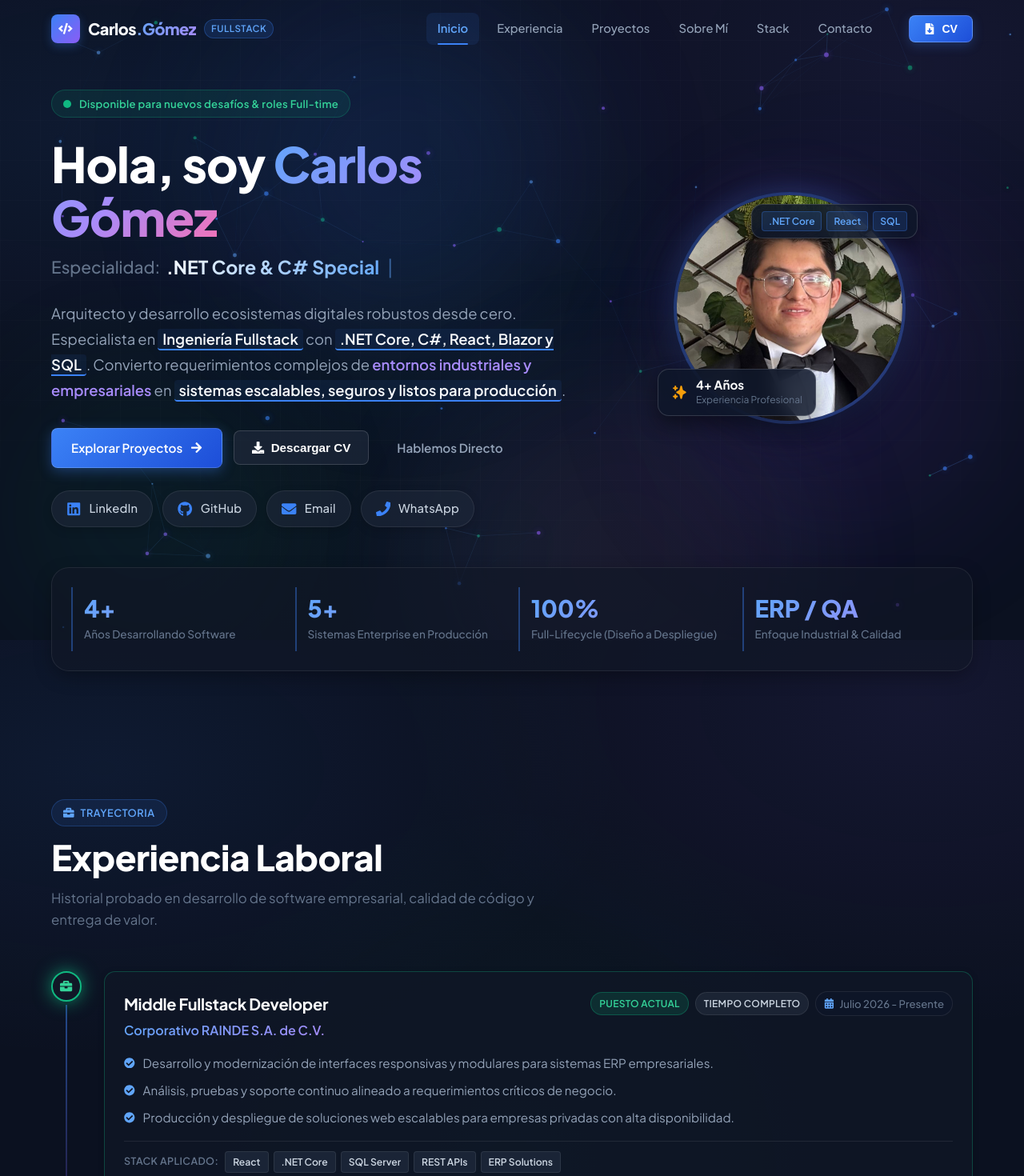
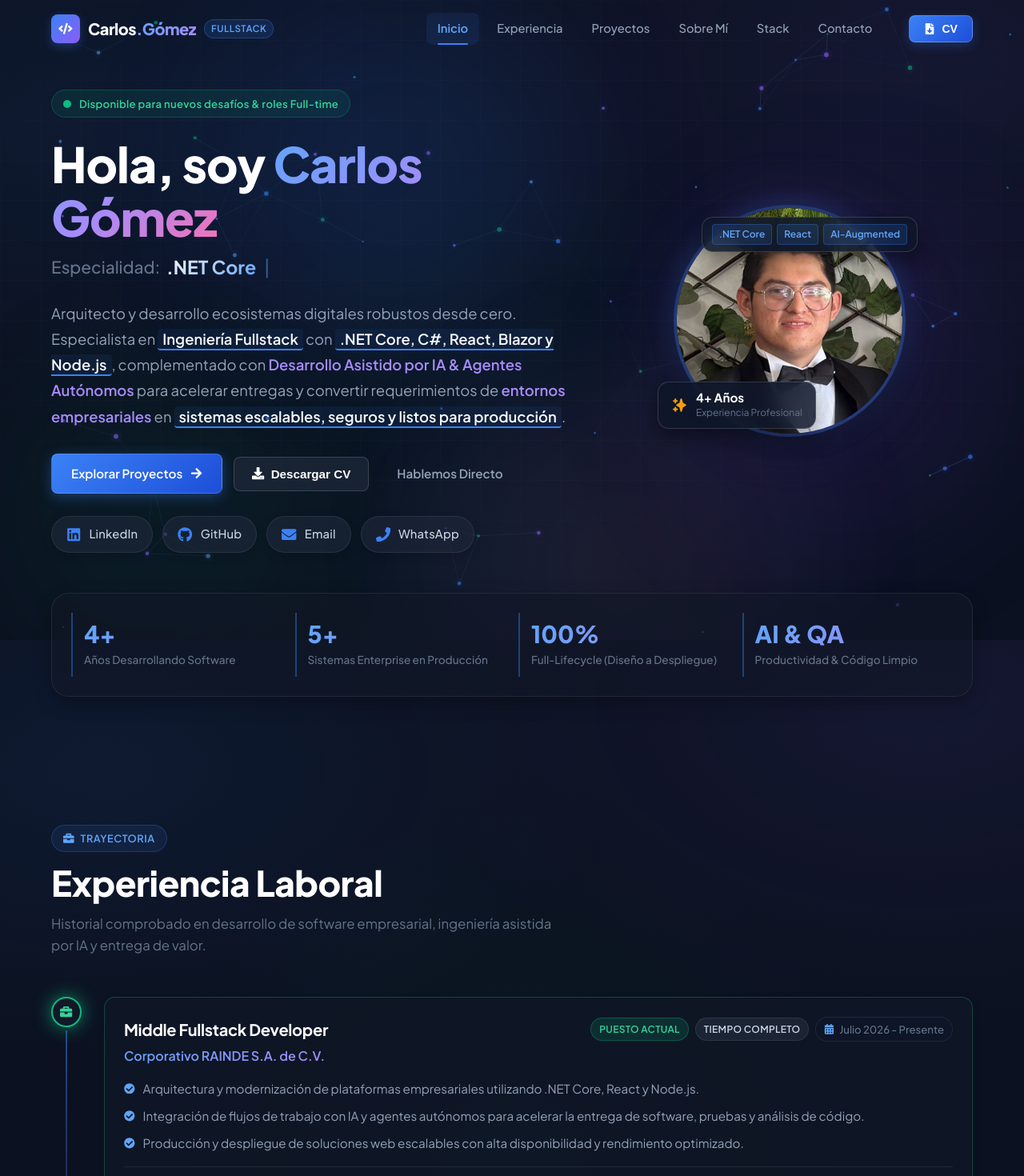
Before and after one commit to carlos-uaa/Personal-Portfolio, a React (Vite) app: page / in a window 1280 px wide. Shown: the top 1470 px of the page at 80% size. Built offline with nearby package versions, Linux system fonts and the light colour scheme.

Commit message:
feat: update CV with ATS format and add AI-driven engineering to portfolio

```diff
--- a/src/components/AboutMe/AboutMe.jsx
+++ b/src/components/AboutMe/AboutMe.jsx
@@ -1,16 +1,16 @@
 import photo from '../../assets/Profile.jpg';
 import {
   FaUserGraduate, FaMapMarkerAlt, FaFileDownload, FaBuilding,
-  FaCheck, FaShieldAlt, FaRocket, FaDatabase, FaLayerGroup
+  FaCheck, FaShieldAlt, FaRocket, FaDatabase, FaLayerGroup, FaRobot
 } from 'react-icons/fa';
 import './AboutMe.scss';
 
 function AboutMe() {
   const handleDownloadCV = () => {
-    const pdfUrl = "/Gomez_Hernandez_Carlos_Antonio_CV.pdf";
+    const pdfUrl = "/Carlos_Gomez_FullStack_Resume.pdf";
     const link = document.createElement("a");
     link.href = pdfUrl;
-    link.download = "GomezHernandezCarlosAntonioCV.pdf";
+    link.download = "Carlos_Gomez_FullStack_Resume.pdf";
     document.body.appendChild(link);
     link.click();
     document.body.removeChild(link);
@@ -23,6 +23,11 @@ function AboutMe() {
       description: "Diseño de microservicios y REST APIs en .NET Core con arquitectura limpia, inyección de dependencias y patrones de diseño desacoplados."
     },
     {
+      icon: <FaRobot />,
+      title: "Ingeniería Asistida por IA",
+      description: "Aceleración del ciclo de vida del software mediante agentes autónomos, modelos de lenguaje (LLMs) y pipelines automatizados de desarrollo."
+    },
+    {
       icon: <FaDatabase />,
       title: "Optimización de Bases de Datos",
       description: "Modelado relacional en SQL Server, diseño de esquemas normalizados, optimización de consultas y transacciones críticas de alta concurrencia."
@@ -30,12 +35,7 @@ function AboutMe() {
     {
       icon: <FaShieldAlt />,
       title: "Testing & Calidad Continua",
-      description: "Cobertura rigurosa con suites de pruebas unitarias y funcionales (xUnit, nUnit, Selenium) que aseguran despliegues estables en producción."
-    },
-    {
-      icon: <FaRocket />,
-      title: "Full-Cycle Delivery",
-      description: "Liderazgo técnico de proyectos de punta a punta: desde el análisis de negocio industrial hasta su contenedorización y puesta en marcha."
+      description: "Cobertura rigurosa con suites de pruebas unitarias y funcionales (xUnit, Selenium) que aseguran despliegues estables en producción."
     }
   ];
 
@@ -98,9 +98,10 @@ function AboutMe() {
             </p>
             <p className="bio-text">
               Mi dominio abarca el ecosistema tecnológico de Microsoft (<strong>C#, .NET Core, Blazor, SQL Server</strong>)
-              junto con entornos modernos de JavaScript/TypeScript (<strong>React, Angular, Node.js</strong>). Me especializo
-              en transformar reglas de negocio e industriales complejas en interfaces reactivas y APIs de alta disponibilidad.
-              Apasionado por las mejores prácticas, Clean Code, automatización con Docker y arquitecturas preparadas para crecer en la nube.
+              junto con entornos modernos de JavaScript/TypeScript (<strong>React, Angular, Node.js</strong>) y el{' '}
+              <strong>Desarrollo Asistido por Inteligencia Artificial y Agentes Autónomos</strong>. Me especializo
+              en transformar reglas de negocio complejas en interfaces reactivas y APIs de alta disponibilidad,
+              aplicando Clean Code, pruebas automatizadas y contenedores Docker para la nube.
             </p>
           </div>
 
--- a/src/components/Experience/Experience.jsx
+++ b/src/components/Experience/Experience.jsx
@@ -11,8 +11,8 @@ function Experience() {
       period: "Julio 2026 - Presente",
       isCurrent: true,
       type: "Tiempo Completo",
-      technologies: ["React", ".NET Core", "SQL Server", "REST APIs", "ERP Solutions"],
-      description: "* Desarrollo y modernización de interfaces responsivas y modulares para sistemas ERP empresariales. \n * Análisis, pruebas y soporte continuo alineado a requerimientos críticos de negocio. \n * Producción y despliegue de soluciones web escalables para empresas privadas con alta disponibilidad."
+      technologies: ["React", ".NET Core", "Node.js", "AI-Augmented Dev", "AI Agents", "SQL Server", "REST APIs"],
+      description: "* Arquitectura y modernización de plataformas empresariales utilizando .NET Core, React y Node.js. \n * Integración de flujos de trabajo con IA y agentes autónomos para acelerar la entrega de software, pruebas y análisis de código. \n * Producción y despliegue de soluciones web escalables con alta disponibilidad y rendimiento optimizado."
     },
     {
       id: 3,
@@ -21,8 +21,8 @@ function Experience() {
       period: "Diciembre 2022 - Mayo 2026",
       isCurrent: false,
       type: "Tiempo Completo",
-      technologies: [".NET Core", "C#", "Blazor", "Angular", "Node.js", "SQL Server", "xUnit", "nUnit"],
-      description: "* Desarrollador responsable de aplicaciones empresariales, liderando el ciclo completo desde arquitectura hasta producción. \n * Diseño e implementación de soluciones escalables con .NET Entity Framework Core, Blazor, Angular y Node.js. \n * Creación de suites de pruebas unitarias y de integración para APIs y frontend con nUnit y xUnit. \n * Soporte en producción, optimización de consultas SQL y resolución de incidencias críticas bajo tiempos estrictos. \n * Arquitectura modular y diseño de sistemas orientado a microservicios y APIs RESTful."
+      technologies: [".NET Core", "C#", "Blazor", "Angular", "Node.js", "SQL Server", "AI Tooling", "xUnit"],
+      description: "* Desarrollador responsable de aplicaciones empresariales, liderando el ciclo completo desde arquitectura hasta producción. \n * Diseño e implementación de soluciones escalables con .NET Entity Framework Core, Blazor, Angular y Node.js. \n * Adopción pionera de herramientas de IA (LLMs) y pipelines de desarrollo para análisis de commits, refactorización y resolución ágil de bugs. \n * Creación de suites de pruebas unitarias y de integración para APIs y frontend con nUnit y xUnit. \n * Soporte en producción, optimización de consultas SQL y resolución de incidencias críticas bajo tiempos estrictos."
     },
     {
       id: 2,
@@ -36,7 +36,7 @@ function Experience() {
     },
     {
       id: 1,
-      role: "Freelance Web Developer",
+      role: "Frontend Developer (Freelance)",
       company: "Freelance",
       period: "Noviembre 2021 - Junio 2022",
       isCurrent: false,
@@ -55,7 +55,7 @@ function Experience() {
         </span>
         <h2 className="section-header__title">Experiencia Laboral</h2>
         <p className="section-header__subtitle">
-          Historial probado en desarrollo de software empresarial, calidad de código y entrega de valor.
+          Historial comprobado en desarrollo de software empresarial, ingeniería asistida por IA y entrega de valor.
         </p>
       </div>
 
--- a/src/components/Presentation/Presentation.jsx
+++ b/src/components/Presentation/Presentation.jsx
@@ -9,10 +9,11 @@ import './Presentation.scss';
 import ContactChip from './ContactChip/ContactChip';
 
 const TITLES = [
-  "Middle Fullstack Developer",
+  "Fullstack Developer (.NET & React)",
   ".NET Core & C# Specialist",
-  "React & Frontend Architect",
-  "Enterprise ERP & Cloud Solutions"
+  "React & Node.js Engineer",
+  "AI-Augmented Software Engineer",
+  "Enterprise & Cloud Solutions"
 ];
 
 function Presentation() {
@@ -70,8 +71,8 @@ function Presentation() {
 
   const handleDownloadCV = () => {
     const link = document.createElement('a');
-    link.href = '/Gomez_Hernandez_Carlos_Antonio_CV.pdf';
-    link.download = 'GomezHernandezCarlosAntonioCV.pdf';
+    link.href = '/Carlos_Gomez_FullStack_Resume.pdf';
+    link.download = 'Carlos_Gomez_FullStack_Resume.pdf';
     document.body.appendChild(link);
     link.click();
     document.body.removeChild(link);
@@ -105,8 +106,9 @@ function Presentation() {
             <p>
               Arquitecto y desarrollo ecosistemas digitales robustos desde cero. Especialista en{' '}
               <span className="highlight">Ingeniería Fullstack</span> con{' '}
-              <span className="highlight">.NET Core, C#, React, Blazor y SQL</span>. Convierto requerimientos
-              complejos de <span className="highlight--alt">entornos industriales y empresariales</span> en{' '}
+              <span className="highlight">.NET Core, C#, React, Blazor y Node.js</span>, complementado con{' '}
+              <span className="highlight--alt">Desarrollo Asistido por IA & Agentes Autónomos</span> para acelerar
+              entregas y convertir requerimientos de <span className="highlight--alt">entornos empresariales</span> en{' '}
               <span className="highlight">sistemas escalables, seguros y listos para producción</span>.
             </p>
           </div>
@@ -143,7 +145,7 @@ function Presentation() {
         <div className="presentation__img-wrapper">
           <div className="presentation__img-glow"></div>
           <div className="presentation__img-card">
-            <img src={photo} alt="Carlos Gómez - Middle Fullstack Developer" />
+            <img src={photo} alt="Carlos Gómez - Fullstack Developer" />
             <div className="floating-badge floating-badge--experience">
               <span className="floating-badge__icon"><HiSparkles /></span>
               <div className="floating-badge__info">
@@ -154,7 +156,7 @@ function Presentation() {
             <div className="floating-badge floating-badge--tech">
               <span className="tech-tag">.NET Core</span>
               <span className="tech-tag">React</span>
-              <span className="tech-tag">SQL</span>
+              <span className="tech-tag">AI-Augmented</span>
             </div>
           </div>
         </div>
@@ -175,8 +177,8 @@ function Presentation() {
           <span className="metric-label">Full-Lifecycle (Diseño a Despliegue)</span>
         </div>
         <div className="metric-card">
-          <span className="metric-number">ERP / QA</span>
-          <span className="metric-label">Enfoque Industrial & Calidad</span>
+          <span className="metric-number">AI & QA</span>
+          <span className="metric-label">Productividad & Código Limpio</span>
         </div>
       </div>
     </section>
--- a/src/components/TechStack/TechStack.jsx
+++ b/src/components/TechStack/TechStack.jsx
@@ -4,8 +4,9 @@ import {
   SiSupabase, SiVercel
 } from 'react-icons/si';
 import { TbBrandCSharp, TbSql } from 'react-icons/tb';
-import { FaAws, FaLayerGroup } from "react-icons/fa";
+import { FaAws, FaLayerGroup, FaRobot, FaBrain } from "react-icons/fa";
 import { VscAzure, VscVscode } from "react-icons/vsc";
+import { HiSparkles } from "react-icons/hi";
 import './TechStack.scss';
 
 function TechStack() {
@@ -37,6 +38,17 @@ function TechStack() {
       ]
     },
     {
+      category: "IA & Desarrollo Agéntico",
+      badgeClass: "badge-focus",
+      technologies: [
+        { name: "Agentes & Workflows", icon: <FaRobot />, color: "#38bdf8" },
+        { name: "Gemini / Claude / GPT", icon: <HiSparkles />, color: "#a855f7" },
+        { name: "OpenAI API", icon: <SiOpenai />, color: "#10a37f" },
+        { name: "Copilot & Qodo", icon: <FaBrain />, color: "#f59e0b" },
+        { name: "Clean Architecture", icon: <FaLayerGroup />, color: "#34d399" },
+      ]
+    },
+    {
       category: "DevOps, Cloud & Herramientas",
       badgeClass: "badge-tools",
       technologies: [
@@ -50,15 +62,6 @@ function TechStack() {
         { name: "VS Code", icon: <VscVscode />, color: "#60a5fa" },
         { name: "npm", icon: <SiNpm />, color: "#ef4444" },
       ]
-    },
-    {
-      category: "Enfoque & Expansión Continua",
-      badgeClass: "badge-focus",
-      technologies: [
-        { name: "Clean Architecture", icon: <FaLayerGroup />, color: "#34d399" },
-        { name: "OpenAI API", icon: <SiOpenai />, color: "#a78bfa" },
-        { name: "Astro", icon: <SiAstro />, color: "#fb923c" },
-      ]
     }
   ];
 
@@ -71,7 +74,7 @@ function TechStack() {
         </span>
         <h2 className="section-header__title">Stack Tecnológico</h2>
         <p className="section-header__subtitle">
-          Herramientas, lenguajes y frameworks que domino y aplico para crear soluciones de nivel empresarial.
+          Herramientas, lenguajes, frameworks e Inteligencia Artificial que aplico para crear soluciones empresariales de alto impacto.
         </p>
       </div>
 
```
Also changed, not shown: 2 other files (tests, documents, lock files or other folders).
